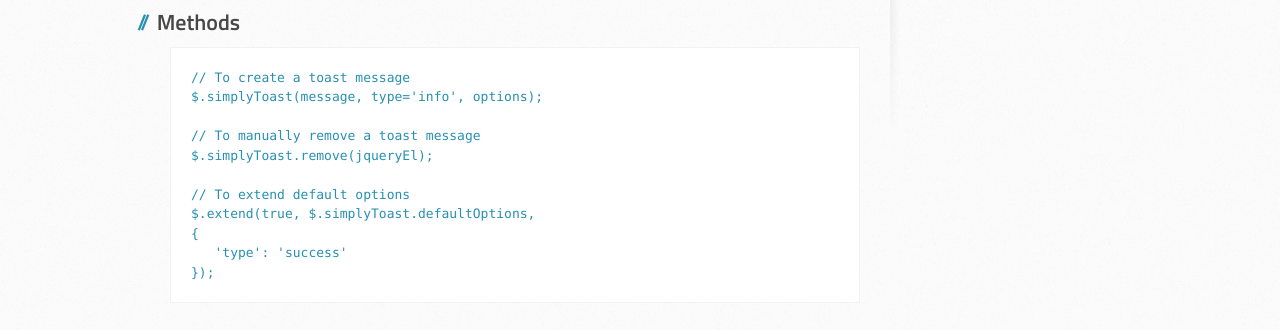
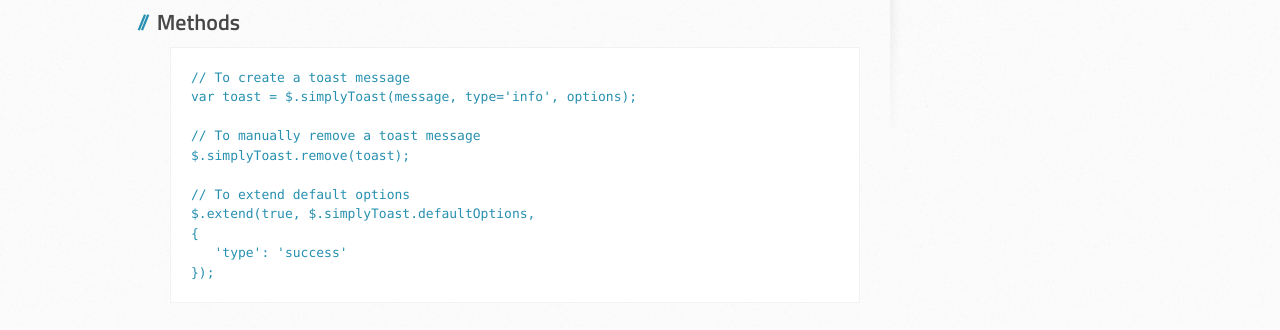
Before and after one commit to vsajip/simply-toast, a website: page index.html in a window 1280 px wide. Shown: the part 608-938 px from the top of the page. Drawn offline with Linux system fonts and the light colour scheme.

Commit message:
Update index.html

```diff
--- a/index.html
+++ b/index.html
@@ -38,10 +38,10 @@
 					<p><a href="javascript:$.simplyToast('This is a warning message!', 'warning');"><code>$.simplyToast('This is a warning message!', 'warning');</code></a></p>
 					<h2>Methods</h2>
 <pre><code>// To create a toast message
-$.simplyToast(message, type='info', options);
+var toast = $.simplyToast(message, type='info', options);
 
 // To manually remove a toast message
-$.simplyToast.remove(jqueryEl);
+$.simplyToast.remove(toast);
 
 // To extend default options
 $.extend(true, $.simplyToast.defaultOptions,
```
